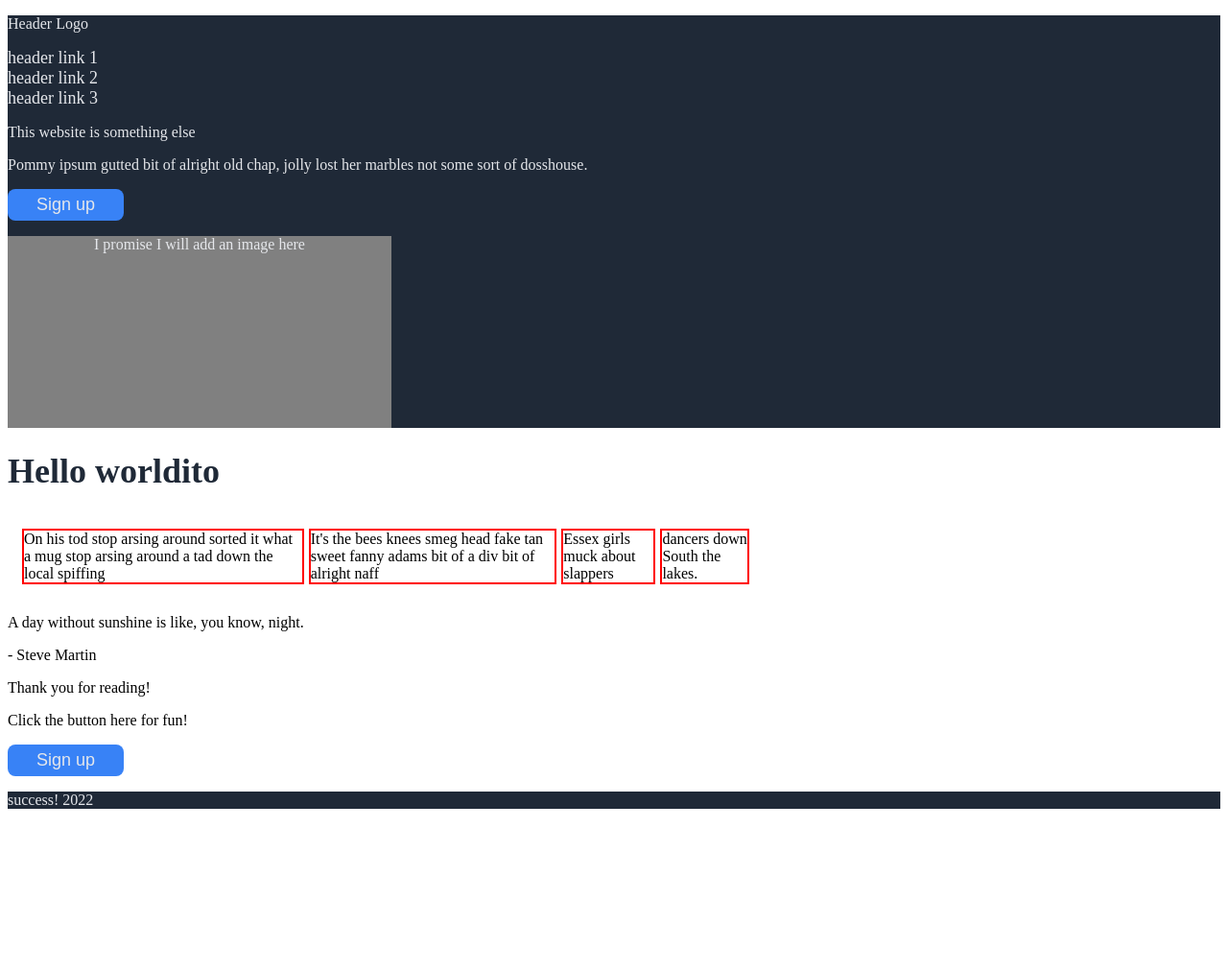
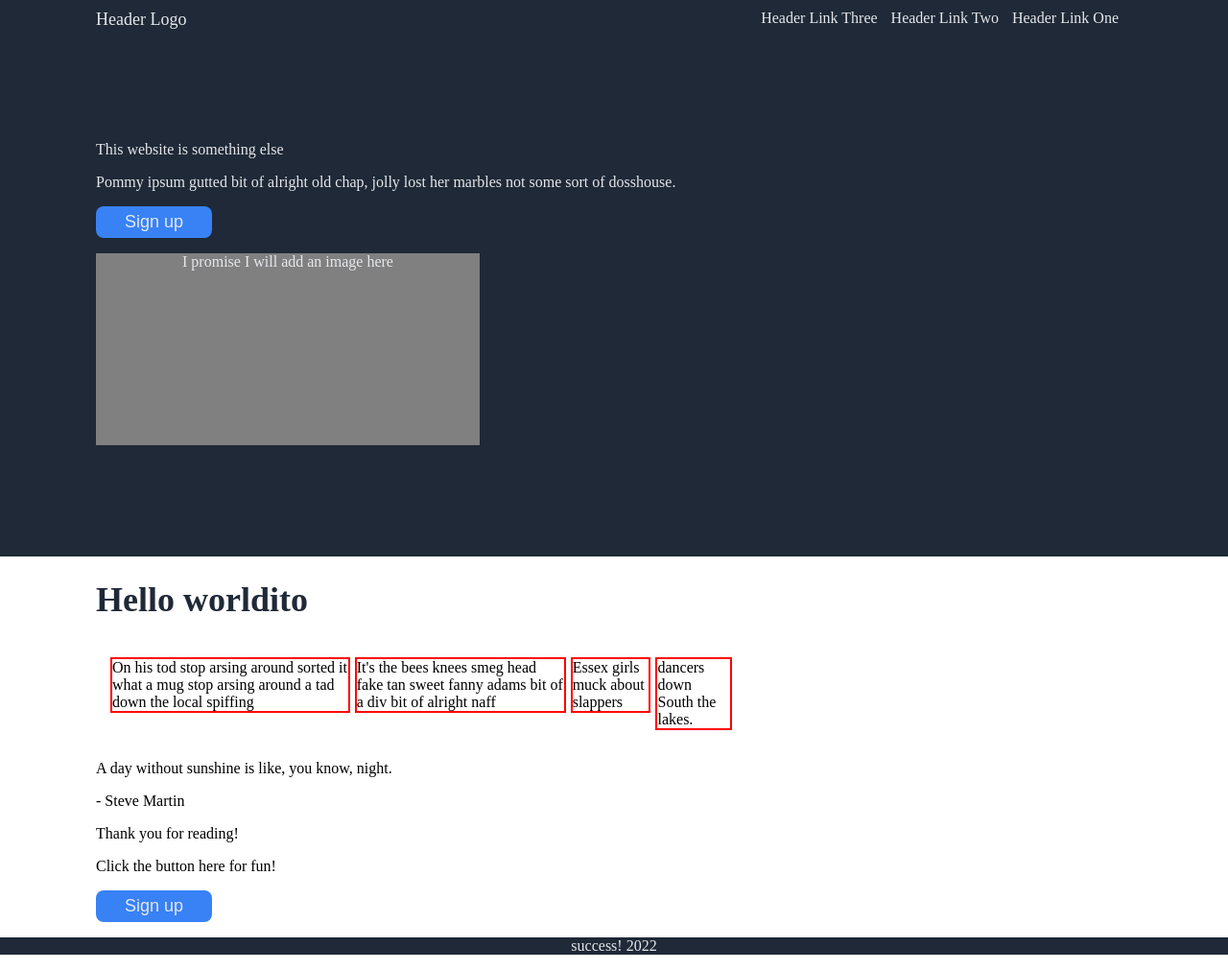
Before and after one commit to joaofsantos16/landing-page, a plain HTML site: page index.html in a window 1280 px wide. Shown: the whole page at 96% size. Before the commit the page ends 859 px from the top, so only its background shows below. Drawn offline with Linux system fonts and the light colour scheme.

Commit message:
Added most of the CSS

```diff
--- a/index.html
+++ b/index.html
@@ -8,12 +8,14 @@
     <link rel="stylesheet" href="styles.css">
 </head>
 
-<header>
-    <p class = "header-logo-text">Header Logo</p>
-    <div class="header-dropdown">
-        <div class="header-text">header link 1</div>
-        <div class="header-text">header link 2</div>
-        <div class="header-text">header link 3</div>
+<body>
+    <div class ="header">
+        <ul class = "navbar-list">
+            <li class="navbar-logo" style="float:left">Header Logo</li>
+            <li class="navbar-item"><a href=#Link1>Header Link One</a></li>
+            <li class="navbar-item"><a href=#Link2>Header Link Two</a></li>
+            <li class="navbar-item"><a href=#Link3>Header Link Three</a></li>
+        </ul>
     </div>
 
     <div class="hero">
@@ -22,9 +24,8 @@
         <button class = "button">Sign up</button>
         <p class = "hero-image-placeholder">I promise I will add an image here</p>
     </div>
-</header>
 
-<body>
+    <div class = "content">
         <h1 class="h1">Hello worldito</h1>
         <div class= "flex-container">
             <div class="flex-items">On his tod stop arsing around sorted it what a mug stop arsing around a tad down the local spiffing</div>
@@ -45,12 +46,12 @@
                 <button class="cta-button">Sign up</button>
             </div>
         </div>
-</body>
+    </div>
 
     <footer>
         <p>success!
             <script>document.write(new Date().getFullYear());</script>
         </p>
     </footer>
-
+</body>
 </html>
--- a/styles.css
+++ b/styles.css
@@ -1,16 +1,52 @@
-header, footer{
+body{
+    margin: 0;
+}
+
+.header{
     color: #e5e7eb;
     background: #1F2937;
+    padding: 0 100px;
+}
+
+.navbar-list{
+    list-style-type: none;
+    margin: 0;
+    padding: 0;
+    overflow: hidden;
+    text-decoration: none;
+    padding-top: 10px;
+    color: #e5e7eb;
+}
+
+.navbar-logo{
+    font-size: 18px;
+}
+.navbar-item{
+    float:right;
+    display: block;
+    text-align: center;
+    margin-right: 14px;
+
+}
+
+a{
+    text-decoration: none;
+    color: #e5e7eb;
 }
 
 .header-text{
     font-size: 18px;
 }
 
-/* .hero{
+.hero{
+    background: #1F2937;
+    color: #e5e7eb;
+    padding: 100px;
+}
 
-} */
-
+.content{
+    padding: 0 100px;
+}
 .hero-image-placeholder{
     width: 400px;
     height: 200px;
@@ -33,7 +69,7 @@ header, footer{
 
 .cta-button{
     background-color:#3882F6;
-    border: #ffffff;
+    border: 2px #ffffff;
     color: #e5e7eb;
     border-radius: 8px;
     padding: 6px 30px;
@@ -71,3 +107,9 @@ header, footer{
     display: block;
     flex-grow: 0;
 }
+
+footer{
+    color: #e5e7eb;
+    background: #1F2937;
+    text-align: center;
+}
```
Lines whose indentation alone changed are shown as unchanged.
